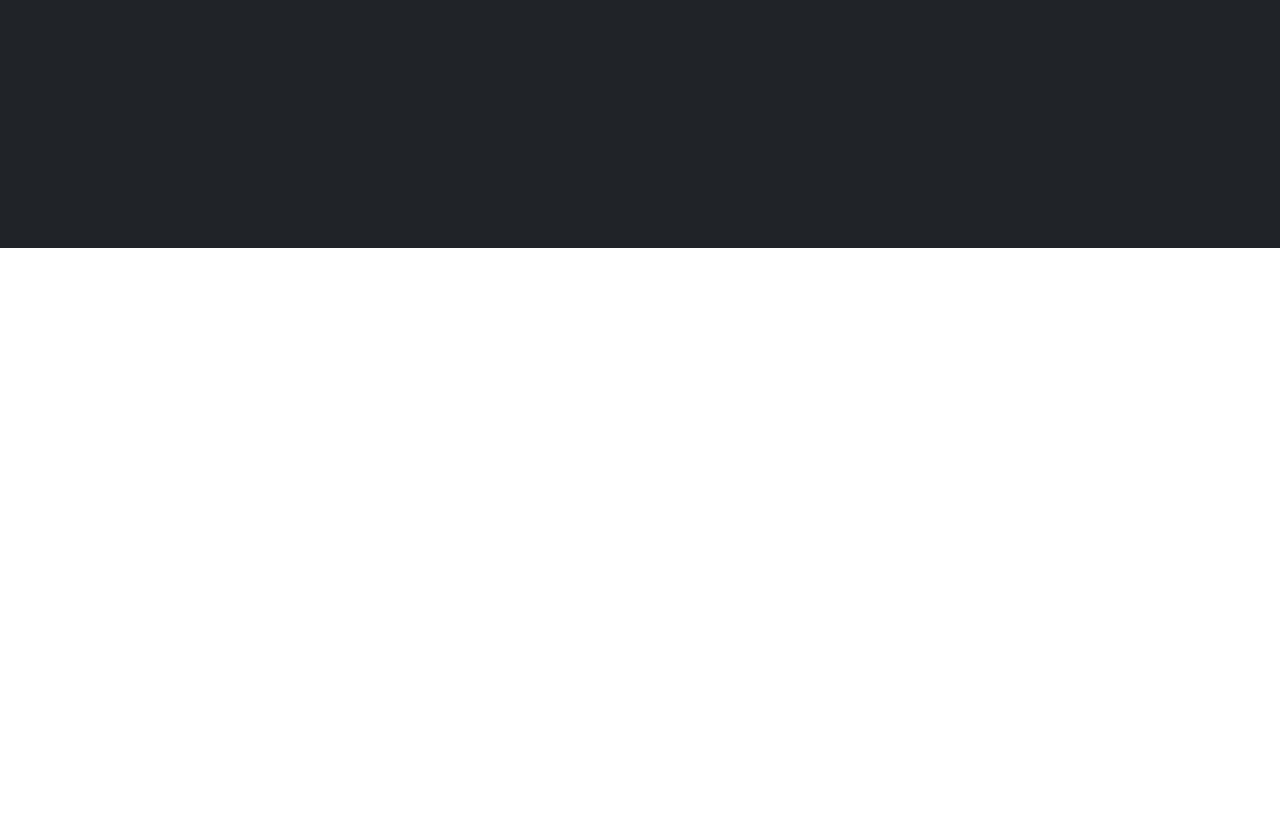
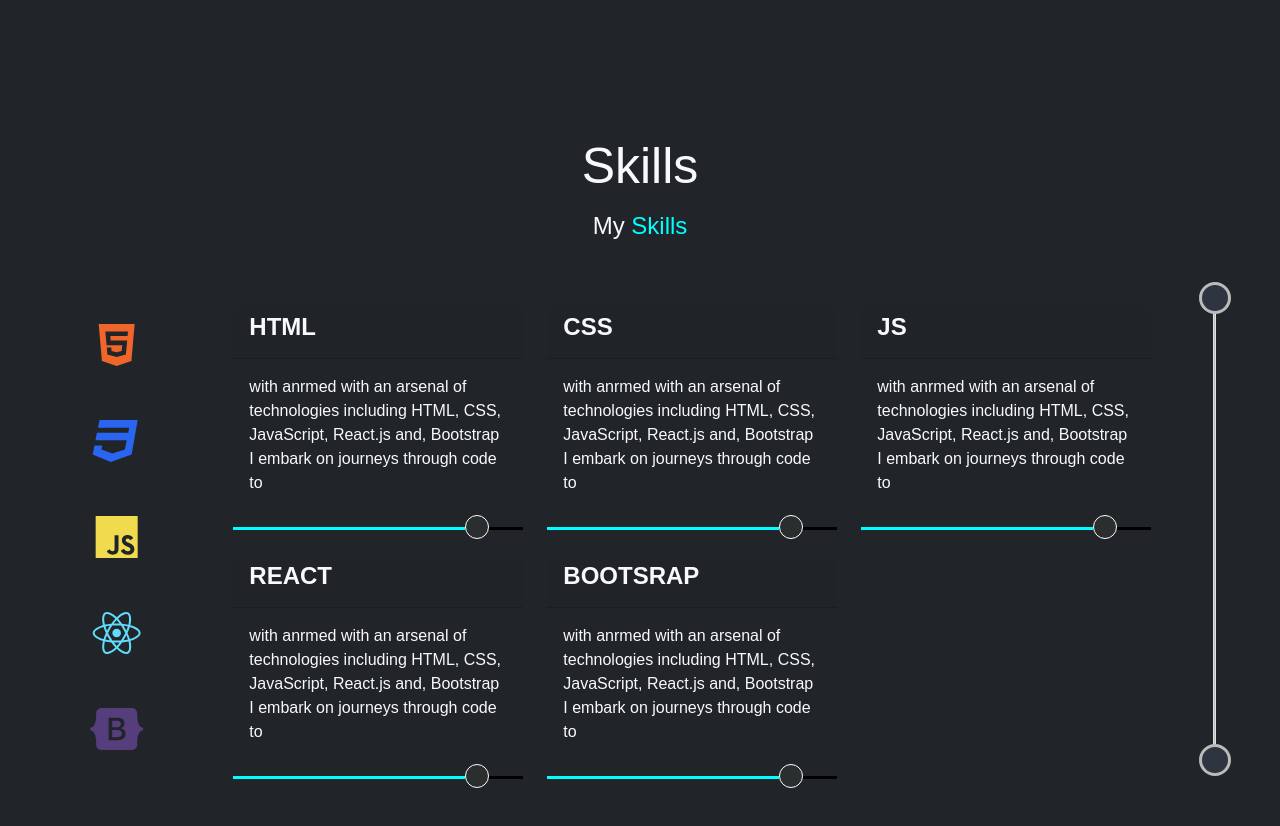
Before and after one commit to Sunil-Harde/Portfolio, a React (Vite) app: page / in a window 1280 px wide. Shown: the part 680-1506 px from the top of the page. Before the commit the page ends 928 px from the top, so only its background shows below. Built offline with nearby package versions, Linux system fonts and the light colour scheme.

Commit message:
window scroll add

```diff
--- a/package.json
+++ b/package.json
@@ -15,6 +15,10 @@
   "dependencies": {
     "@emotion/react": "^11.13.0",
     "@emotion/styled": "^11.13.0",
+    "@fortawesome/fontawesome-svg-core": "^6.6.0",
+    "@fortawesome/free-brands-svg-icons": "^6.6.0",
+    "@fortawesome/free-solid-svg-icons": "^6.6.0",
+    "@fortawesome/react-fontawesome": "^0.2.2",
     "@mui/lab": "^5.0.0-alpha.172",
     "@mui/material": "^5.16.4",
     "bootstrap": "^5.3.3",
--- a/src/App.jsx
+++ b/src/App.jsx
@@ -3,10 +3,12 @@ import 'bootstrap/dist/css/bootstrap.min.css';
 import NavBar from './Component/Navbar/Navbar.jsx'
 import Api from './Api/Api'
 import Profile from './Component/Profile/Profile.jsx';
+import Skill from './Component/Skills/Skill.jsx';
+
 
 function App() {
   return (
-    <div className='bg-dark vh-min-100 main '>
+    <div className='bg-dark vh-min-100'>
 
       <div className=' ' style={{marginTop:"3rem",paddingTop:"5rem"}}>
         <NavBar />
@@ -14,8 +16,11 @@ function App() {
 
       <div className='container-fluid'>
 
-        <div className="">
+        <div className="" style={{marginBottom:"3rem"}}>
           <Profile />
+        </div>
+        <div className="" >
+          <Skill />
         </div>
 
       </div>
--- a/src/Component/Profile/Profile.css
+++ b/src/Component/Profile/Profile.css
@@ -3,7 +3,7 @@
     font-size: 20px;
 }
 
-.border1 {
+.profile .border1 {
     position: absolute;
     left: 6rem;
 }
@@ -25,26 +25,32 @@
 }
 
 
-Button {
+ Button  {
     color: aqua !important;
     border: .1rem solid white !important;
 }
 
-Button:nth-child(1):hover {
+.resume:hover {
+    border-radius: 1rem !important;
+    transition: .8s;
+    color:white !important;
+    border: .1rem solid aqua !important;
+}
+.cv-button Button:nth-child(1):hover {
     border-radius: 1rem !important;
     transition: .8s;
     color: red !important;
     border: .1rem solid aqua !important;
 }
 
-Button:nth-child(2):hover {
+.cv-button Button:nth-child(2):hover {
     transition: .8s;
     border-radius: 1rem !important;
     color: rgb(47, 83, 240) !important;
     border: .1rem solid aqua !important;
 }
 
-Button:nth-child(3):hover {
+.cv-button Button:nth-child(3):hover {
     border-radius: 1rem !important;
     transition: .8s;
     color: white !important;
@@ -129,7 +135,7 @@ Button:nth-child(3):hover {
 @media (max-width:970px) {
 
     .border1 {
-        display: none;
+        display: x;
     }
 
     .Profile-details {
@@ -152,7 +158,7 @@ Button:nth-child(3):hover {
     .cv{
         display: block !important;
     }
-    .cv-button{
+.cv-button Button {
         margin-top: 2rem;
     }
 
@@ -179,7 +185,7 @@ Button:nth-child(3):hover {
         font-size: 23px;
     }
 
-    .cv-button Button{
+ .cv-button Button {
         margin-bottom: 1rem;
     }
 }
@@ -197,8 +203,7 @@ Button:nth-child(3):hover {
     .name h1 {
         font-size: 20px;
     }
-
-    .cv-button Button{
+ .cv-button Button {
         margin-bottom: 1rem;
     }
 }
--- a/src/Component/Profile/Profile.jsx
+++ b/src/Component/Profile/Profile.jsx
@@ -21,7 +21,7 @@ function Profile() {
                     </div>
                 </div>
 
-                <div className="Profile-details shadow p-4 col-6 text-light mt-2">
+                <div className="Profile-details shadow p-4 col-6 text-light ">
 
                     <div className="name-title mb-4">
                         <h4>Hello, <span>My Name Is</span></h4>
@@ -35,8 +35,8 @@ function Profile() {
                         <h4>I Am <span className=''>WEB DEVELOPER </span></h4>
                     </div>
 
-                    <div className="about mb-5">
-                        <p>Lorem ipsum dolor sit amet consectetur adipisicing elit. Quia recusandae natus animi. Iure error est ducimus labore, hic, molestias alias nostrum quaerat assumenda suscipit fugit quidem accusamus quis nihil maiores?</p>
+                    <div className="about mb-4">
+                        <p> I'm Sunil, a passionate Front End Developer with an insatiable curiosity for crafting remarkable digital experiences. Armed with an arsenal of technologies including HTML, CSS, JavaScript, React.js and, Bootstrap I embark on journeys through code to bring visions to life.</p>
                     </div>
 
                     <div className="cv d-flex">
--- /dev/null
+++ b/src/Component/Skills/Skill.css
@@ -0,0 +1,51 @@
+
+.skills-heading h1 {
+    font-size: 50px;
+}
+
+.skills-heading h4 span {
+    color: aqua;
+}
+
+
+.skills .border1 {
+    position: absolute;
+    right: 4rem;
+}
+
+
+.skills-data .card-header h4 {
+    font-weight: bold !important;
+}
+
+.skills-data .card-header h4:nth-child(2){
+    font-family: "canveat", cursive;
+    color: aqua !important;
+}
+
+.skills-data .card .line{
+    width: 100%;
+    background: #000;
+    position: relative;
+}
+
+.skills-data .card .line::after{
+    content: "";
+    position: absolute;
+    top: -.7rem;
+    left: 80%;
+    width: 1.5rem;
+    height: 1.5rem;
+    border: .1rem solid white;
+    border-radius: 50%;
+    background: rgb(42, 46, 46);
+}
+
+.skills-data .card .line::before{
+    content: "";
+    position: absolute;
+    top: 0;
+    height: .2rem;
+    width: 80%;
+    background: aqua;
+}
--- /dev/null
+++ b/src/Component/Skills/Skill.jsx
@@ -0,0 +1,57 @@
+import React from 'react'
+import Border from '../../Sub_Component/Line/Border'
+import { FontAwesomeIcon } from '@fortawesome/react-fontawesome'
+import { faHtml5, faJs, faCss3, faReact, faBootstrap } from '@fortawesome/free-brands-svg-icons' // Import the faJs icon
+import Skillsdata from './Skillsdata'
+
+import './Skill.css'
+
+function Skill() {
+    return (
+        <div className='container-fluid min-vh-100 skills-main' style={{ marginTop: "-10rem" }}>
+            <div className="skills-heading d-flex flex-column align-items-center justify-content-center text-light mb-5">
+                <h1 className='mb-3'>Skills</h1>
+                <h4>My <span>Skills</span></h4>
+            </div>
+
+            <div className="skills row">
+                <div className="skill-icon col-2 d-flex flex-column ">
+                    <FontAwesomeIcon icon={faHtml5} className='m-4' size="3x" color="#f06529" />
+                    <FontAwesomeIcon icon={faCss3} className='m-4' size="3x" color="#2965f1" />
+                    <FontAwesomeIcon icon={faJs} className='m-4' size="3x" color="#f0db4f" />
+                    <FontAwesomeIcon icon={faReact} className='m-4' size="3x" color="#61dbfb" />
+                    <FontAwesomeIcon icon={faBootstrap} className='m-4' size="3x" color="#563d7c" />
+                </div>
+
+                <div className="col-9  skills-data text-light  ">
+                    <div className="row">
+                        {Skillsdata.map((data) => (
+                            <div key={data.key} className='card col-4 border-0 my-2  bg-dark text-light '>
+                                <div className='card-header d-flex justify-content-between align-items-center'>
+                                    <h4>{data.skillName}</h4>
+                                    <h4>{data.skillProgress}</h4>
+                                </div>
+
+                                <div className='card-body'>
+                                    <p>{data.skillDeatils}</p>
+                                </div>
+
+                                <div className="line" style={{}}>
+
+                                </div>
+                            </div>
+                        ))}
+                    </div>
+                </div>
+
+                <div className="col-1">
+                    <div className='border1'>
+                        <Border />
+                    </div>
+                </div>
+            </div>
+        </div>
+    )
+}
+
+export default Skill
--- /dev/null
+++ b/src/Component/Skills/Skillsdata.js
@@ -0,0 +1,36 @@
+const AllSkill = [
+    {
+        "key": 1,
+        "skillName": "HTML",
+        "skillcardwidth": 90,
+        "skillDeatils": " with anrmed with an arsenal of technologies including HTML, CSS, JavaScript, React.js and, Bootstrap I embark on journeys through code to "
+    },
+
+    {
+        "key": 2,
+        "skillName": "CSS",
+        "skillcardwidth": 80,
+        "skillDeatils": " with anrmed with an arsenal of technologies including HTML, CSS, JavaScript, React.js and, Bootstrap I embark on journeys through code to "
+    },
+
+    {
+        "key": 3,
+        "skillName": "JS",
+        "skillcardwidth": 70,
+        "skillDeatils": " with anrmed with an arsenal of technologies including HTML, CSS, JavaScript, React.js and, Bootstrap I embark on journeys through code to "
+    },
+    {
+        "key": 4,
+        "skillName": "REACT",
+        "skillcardwidth": 100,
+        "skillDeatils": " with anrmed with an arsenal of technologies including HTML, CSS, JavaScript, React.js and, Bootstrap I embark on journeys through code to "
+    },
+    {
+        "key": 5,
+        "skillName": "BOOTSRAP",
+        "skillcardwidth": 90,
+        "skillDeatils": " with anrmed with an arsenal of technologies including HTML, CSS, JavaScript, React.js and, Bootstrap I embark on journeys through code to "
+    }
+]
+
+export default AllSkill
--- a/src/Sub_Component/Line/Border.jsx
+++ b/src/Sub_Component/Line/Border.jsx
@@ -3,7 +3,7 @@ import './Border.css'
 
 function Border() {
   return (
-    <div className="border"></div>
+    <div className="border "></div>
 )
 }
 
```
Also changed, not shown: 1 other file (tests, documents, lock files or other folders).
